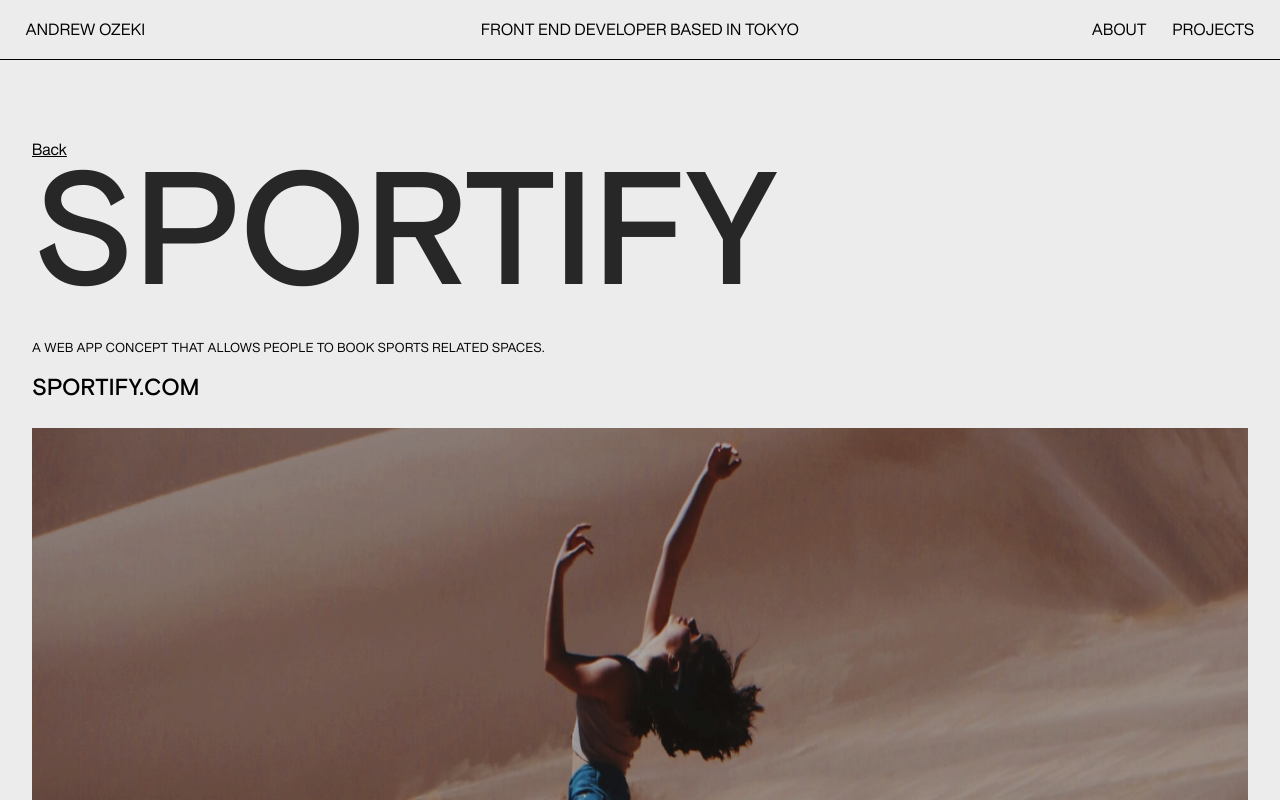
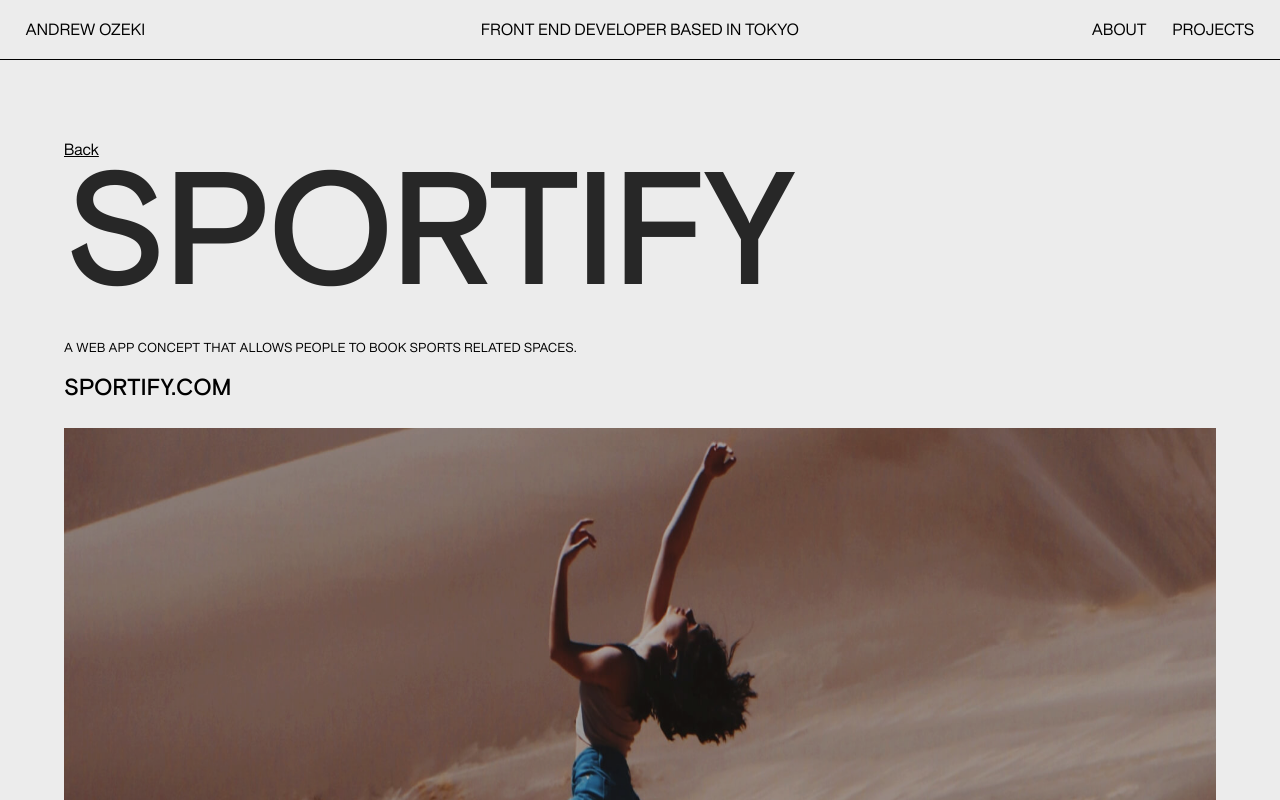
Before and after one commit to ozeki123/ozeki-portfolio-2022, a React (Create React App) app: page /projects/0 in a window 1280 px wide. Shown: the top 800 px of the page. Built offline with nearby package versions, Linux system fonts and the light colour scheme; a web font is replaced by a local one.

Commit message:
updated: dev

```diff
--- a/package.json
+++ b/package.json
@@ -8,8 +8,8 @@
     "framer-motion": "4.1.18-rc.25",
     "justified-layout": "4.1.0",
     "locomotive-scroll": "^4.1.4",
-    "react": "17.0.2",
-    "react-dom": "17.0.2",
+    "react": "^18.2.0",
+    "react-dom": "^18.2.0",
     "sass": "^1.54.8"
   },
   "devDependencies": {
--- a/src/components/Project/Project.jsx
+++ b/src/components/Project/Project.jsx
@@ -83,10 +83,9 @@ const Project = ({file, i}) => {
   return (
     <Link to={`/projects/${i}`} state={{id:i}}>
       <motion.div
-        key={i}
         layoutId={ `file-${i}`}
         className="thumb"
-        layout
+        layoutScroll
         transition={{
           duration: 0.8,
           ease: "easeInOut",
--- a/src/pages/ProjectPage/ProjectPage.js
+++ b/src/pages/ProjectPage/ProjectPage.js
@@ -50,18 +50,18 @@ const ProjectPage = () => {
   };
 
   return (
-
     <motion.div
       className="item"
-              // initial={{ backgroundColor: "rgba( 255, 255, 255, 0 )" }}
-              // animate={{ backgroundColor: "rgba( 255, 255, 255, 1 )" }}
-              // exit={{ backgroundColor: "rgba( 255, 255, 255, 0 )" }}
+      initial={{ backgroundColor: "rgba( 236, 236, 236, 0 )" }}
+      animate={{ backgroundColor: "rgba( 236, 236, 236, 1 )" }}
+      exit={{ backgroundColor: "rgba( 236, 236, 236, 0 )" }}
       // onClick={(e) => {
       //   e.target === e.currentTarget && setSelected(false);
       // }}
     >
-              <section className="item-heading">
-                <div className="item-nav">
+      <section className="item-top">
+        <div className="item-heading">
+          <div className="item-nav-prev">
             <Link to="/projects">
               <motion.div initial={{y:-50}} animate={{y: 0}} transition={{duration: 1, ease: "easeOut", delay:1}} className="prev-button">Back</motion.div>
             </Link>
@@ -82,23 +82,27 @@ const ProjectPage = () => {
             </motion.div>
           </div>
           <div className="item-description">
-                  <motion.p initial={{y:31}} animate={{y:0}} transition={{delay: 0.8, duration: 0.8, ease: "easeOut"}}>{files[id].description}</motion.p>
+            <motion.p initial={{y:31}} animate={{y:0}} exit={{y:31, transition:{delay: 0.5, duration: 0.5, ease: "easeInOut"}}} transition={{delay: 0.8, duration: 0.8, ease: "easeOut"}}>{files[id].description}</motion.p>
           </div>
           <div className="item-link">
-                  <motion.h3 href="#" initial={{y: 50}} animate={{y:0}} transition={{delay: 0.9, duration: 0.8, ease: "easeOut"}}>{files[id].website}</motion.h3>
+            <motion.h3 href="#" initial={{y: 50}} animate={{y:0}} exit={{y:50, transition:{delay: 0.2, duration: 0.6, ease: "easeInOut"}}} transition={{delay: 0.9, duration: 0.8, ease: "easeOut"}}>{files[id].website}</motion.h3>
+          </div>
+        </div>
+        <div className="item-nav-next">
+
         </div>
       </section>
 
+
         <motion.div
-                  key={`file-${id}`}
           className="container"
           layoutId={`file-${id}`}
           layout
           transition={{ delay: 0, duration: 0.6, ease: "easeInOut" }}
           style={{
             borderRadius: 0,
-                    height: "100vh",
-                    width: "95vw",
+            height: "95vh",
+            width: "90vw",
           }}
         >
           <motion.div className="item-image">
--- a/src/pages/ProjectPage/ProjectPage.scss
+++ b/src/pages/ProjectPage/ProjectPage.scss
@@ -1,14 +1,19 @@
 .item {
-  width: 95%;
+  width: 90%;
   height: 100%;
   display: flex;
   flex-direction: column;
   align-items: center;
   justify-content: center;
   backface-visibility: hidden;
-  position: relative;
   text-align: start;
+  z-index: 9999;
+  background: none;
   // overflow-y: hidden;
+  .item-top{
+    width: 100%;
+    height: 100%;
+  }
 
   .item-heading{
     height: 100%;
@@ -19,13 +24,14 @@
       font-family: "Basis", sans-serif;
       font-size: 10rem;
       font-weight: 500;
-      letter-spacing: -3px;
+      letter-spacing: -5px;
       margin: 0;
       text-transform: uppercase;
       color: rgb(39, 39, 39);
+      min-width: 0.3ch;
 
     }
-    .item-nav{
+    .item-nav-prev{
       overflow: hidden;
     }
     .item-title{
@@ -72,6 +78,7 @@
           width: 100%;
           height: 100%;
           filter: brightness(75%);
+
         }
       }
 
--- a/src/pages/Projects/Projects.scss
+++ b/src/pages/Projects/Projects.scss
@@ -3,6 +3,7 @@
   width: 100%;
   height: 100%;
   position: relative;
+  background: none;
   .items {
     height: 100%;
     width: 100%;
@@ -20,10 +21,8 @@
         padding-top: 5vh;
       }
       .thumb {
-        background-color: #f7fafc;
         cursor: pointer;
         // overflow: hidden;
-        background-color: white;
         // display: flex;
         //   justify-content: center;
         // margin: 0 auto;
@@ -97,6 +96,7 @@
             width: 100%;
             height: 100%;
             filter: brightness(75%);
+            transition: all .5s;
           }
         }
       }
--- a/src/styles.scss
+++ b/src/styles.scss
@@ -8,7 +8,7 @@ body {
 }
 
 body {
-  background: #ECECEC;
+  background: rgb(236, 236, 236);
   background-repeat: no-repeat;
   font-family: -apple-system, BlinkMacSystemFont, "Segoe UI", Roboto, Oxygen,
     Ubuntu, Cantarell, "Open Sans", "Helvetica Neue", sans-serif;
@@ -16,9 +16,9 @@ body {
   -moz-osx-font-smoothing: grayscale;
 }
 
-iframe {
-  display: none;
-}
+// iframe {
+//   display: none;
+// }
 
 main {
   font-family: sans-serif;
```
Also changed, not shown: src/App.js (+15 -6 lines), 1 other file (tests, documents, lock files or other folders). Lines whose indentation alone changed are shown as unchanged.
